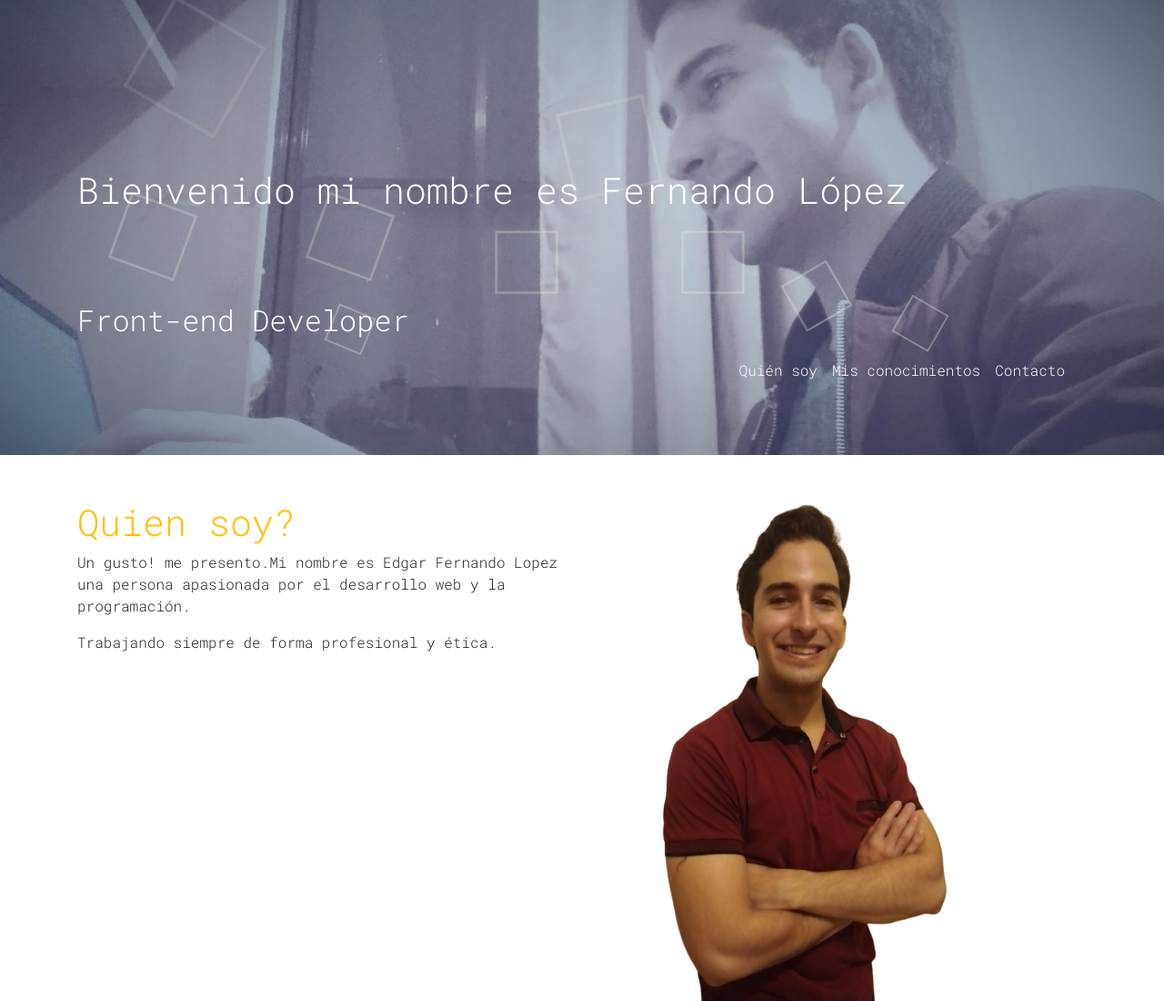
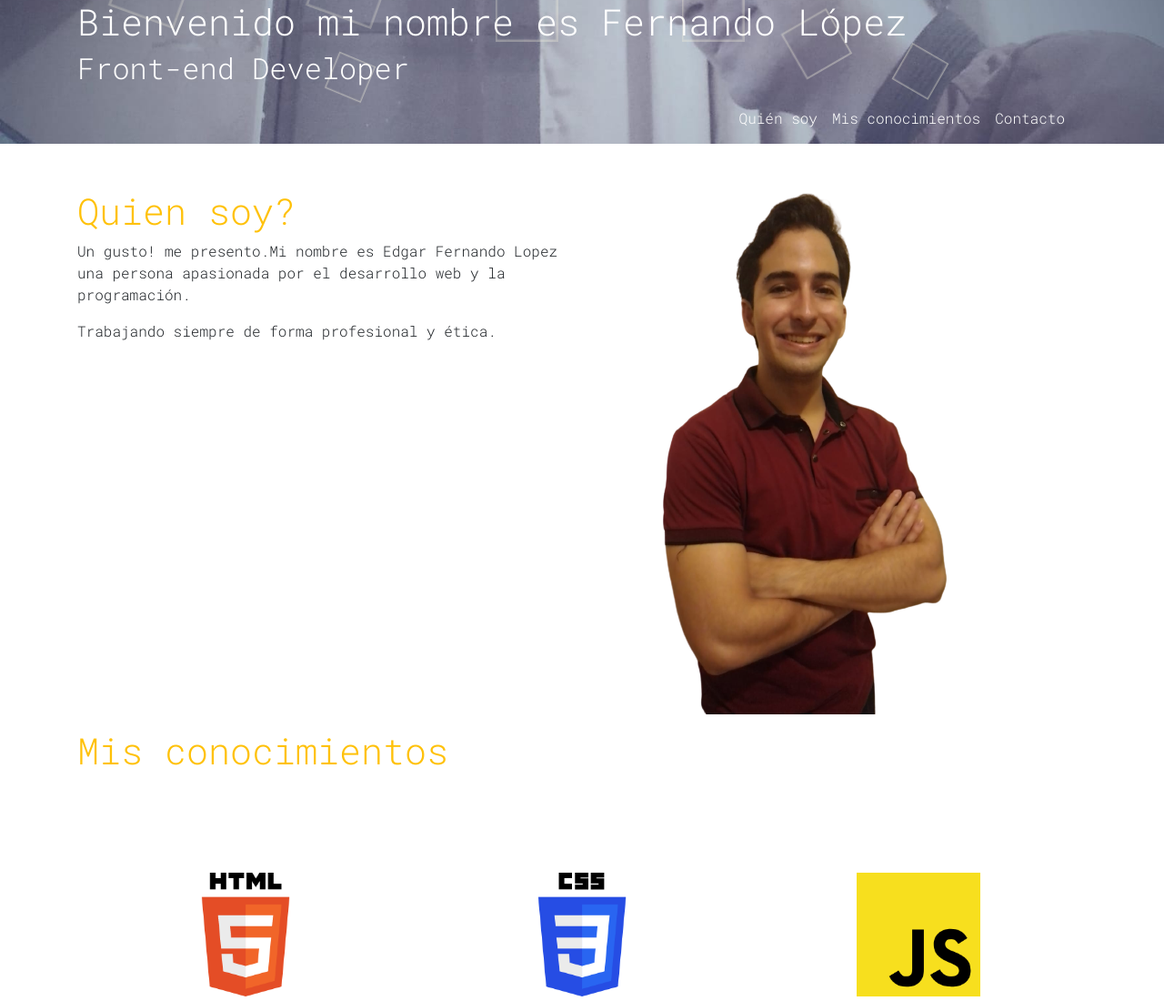
Before and after one commit to FerNIX1/FerNix.github.io, a plain HTML site: page index.html in a window 1280 px wide. Shown: the top 1100 px of the page at 91% size. Drawn offline with nearby package versions, Linux system fonts and the light colour scheme; a script that the page names is missing.

Commit message:
ajustes para la pantalla

```diff
--- a/css/index.css
+++ b/css/index.css
@@ -23,12 +23,7 @@ body{
     position: relative;
     overflow: hidden;
 }*/
-.espaciado-superior1{
-    margin-top: 120px;
-}
-.espaciado-superior2{
-    margin-top: 100px;
-}
+
 
 .wrapper{
     position: relative;
@@ -38,7 +33,7 @@ body{
     background-size: 100% auto; /* Cambiado para cubrir el ancho de la pantalla */
     background-position: center center;
     background-repeat: no-repeat;
-    height: 500px;
+    /*height: 500px;*/
     display: flex;
     justify-content: center;
     align-items: center;
```
